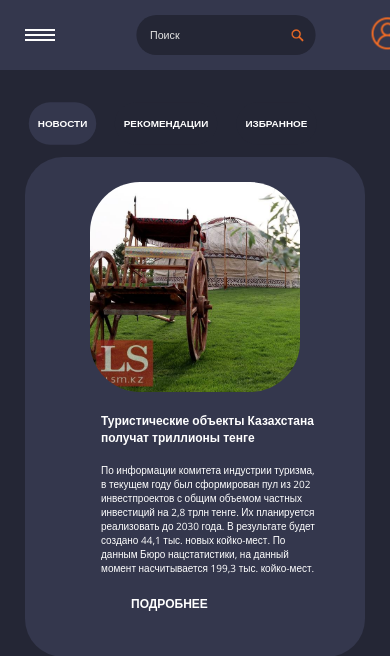
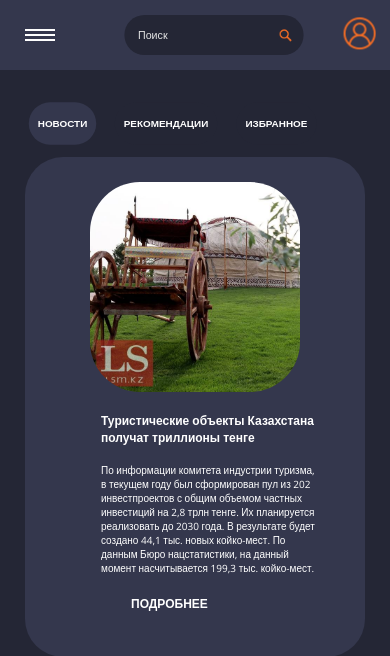
Before and after one commit to Maavel1/Sarykol, a PHP site: page /index.php in a window 390 px wide. Shown: the top 656 px of the page. Run offline with PHP 8.4, Linux system fonts and the light colour scheme; some web fonts are replaced.

Commit message:
adaptiv avatar

```diff
--- a/fgfgfd.html
+++ /dev/null
@@ -1 +0,0 @@
-cc+
--- a/media.css
+++ b/media.css
@@ -187,6 +187,10 @@
     .sidenav {
         transform: scale(1);
     }
+
+    .nav-item {
+        margin: 10px;
+    }
 }
 
 @media (max-width:490px) {
@@ -211,6 +215,8 @@
         font-size: 11px;
      }
     }
+
+
 
 /* .resorts */
 
```
